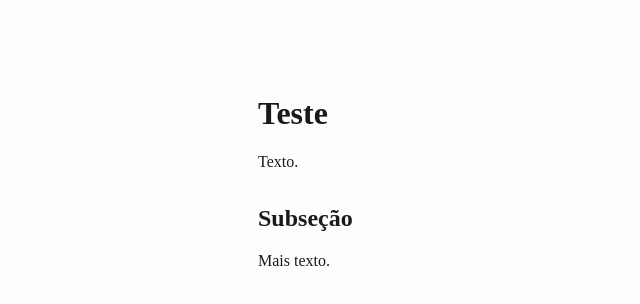
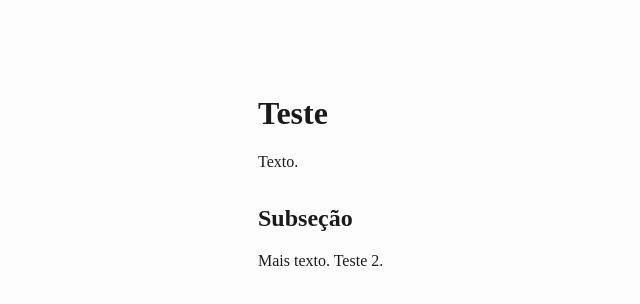
Before and after one commit to EduMFreire/Projeto-Engenharia-de-Software, a plain HTML site: page index.html in a window 1280 px wide. Shown: the full height of the page, 94-734 px from the left. Drawn offline with Linux system fonts and the light colour scheme.

```diff
--- a/index.html
+++ b/index.html
@@ -177,6 +177,6 @@
 <h1 id="teste">Teste</h1>
 <p>Texto.</p>
 <h2 id="subseção">Subseção</h2>
-<p>Mais texto.</p>
+<p>Mais texto. Teste 2.</p>
 </body>
 </html>
```
Also changed, not shown: 1 other file.
